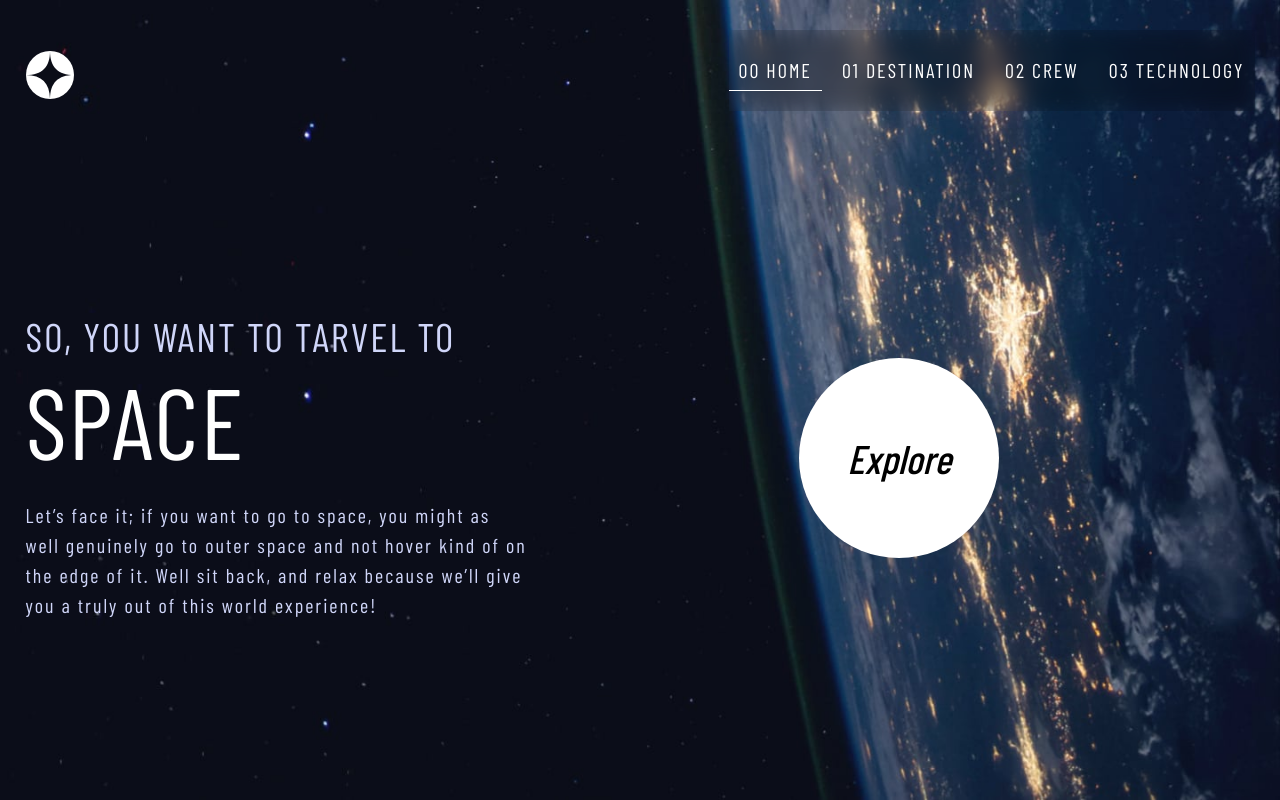
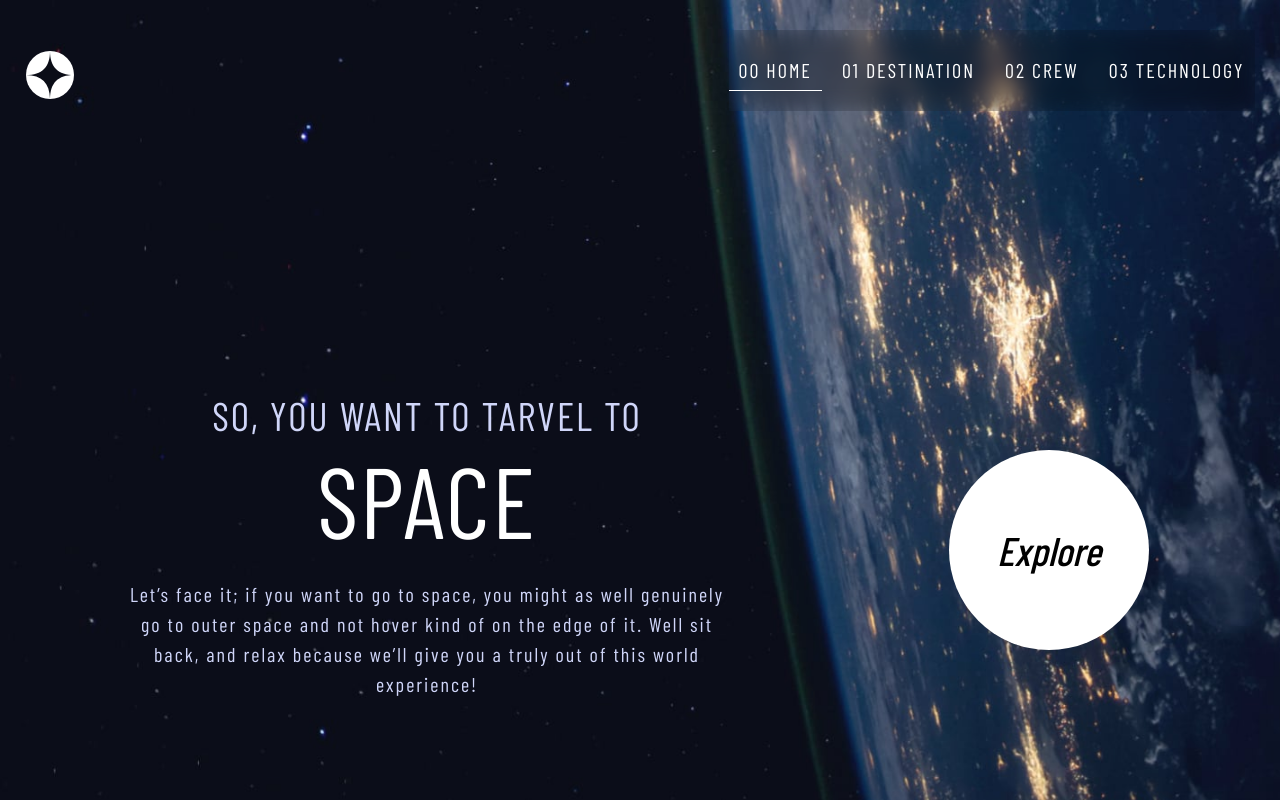
Before and after one commit to agun36/space-tourism-website-main-dev, a React (Vite) app: page / in a window 1280 px wide. Built offline with nearby package versions, Linux system fonts and the light colour scheme; a web font is replaced by a local one.

Commit message:
modified homepage

```diff
--- a/src/pages/homePage.tsx
+++ b/src/pages/homePage.tsx
@@ -5,12 +5,12 @@ import { Navigation } from '../components/navigation';
 export const HomePage = () => {
 
     return (
-        <div className='home  d-flex flex-column  px-md-4 px-sm-0 min-vh-100 max-vh-auto'>
-            <div className='mt-md-5'>
+        <div className='home row   px-md-4 px-sm-0 min-vh-100 max-vh-auto'>
+            <div className='mt-md-5 col-12'>
                 <Navigation />
             </div>
-            <div className='m-auto row align-items-center'>
-                <div className='home-text__header mt-5  col-md-5'>
+            <div className='col-12 container  row justify-content-center align-items-center'>
+                <div className='home-text__header   col-md-6 mx-auto text-sm-center'>
                     <h1 className='text-texts-color'>
                         so, you want to tarvel to <br /> <small className='text-white-000'>
                             space
@@ -20,7 +20,7 @@ export const HomePage = () => {
                         Let’s face it; if you want to go to space, you might as well genuinely go to outer space and not hover kind of on the edge of it. Well sit back, and relax because we’ll give you a truly out of this world experience!
                     </p>
                 </div>
-                <p className='home-link__wrapper mt-7  mt-md-0 ms-md-auto  col-md-4'>
+                <p className='home-link__wrapper     col-md-6'>
                     <NavLink className=' home-link__explore ' to='/destination'>
                         Explore
                     </NavLink>
```
